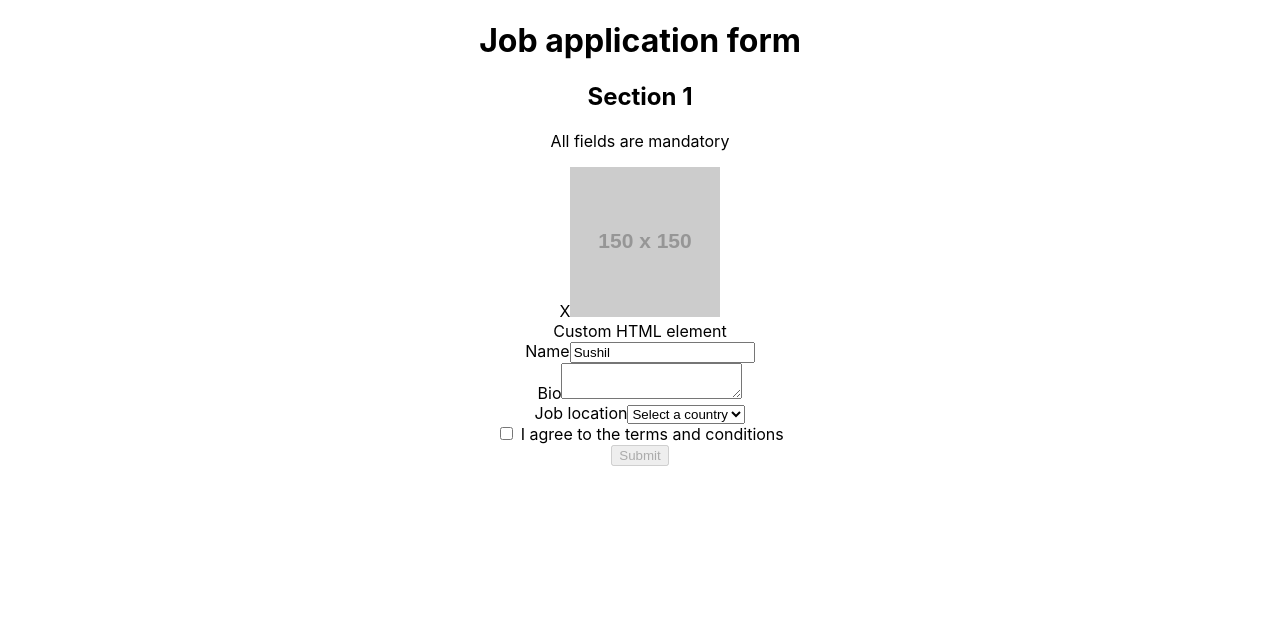
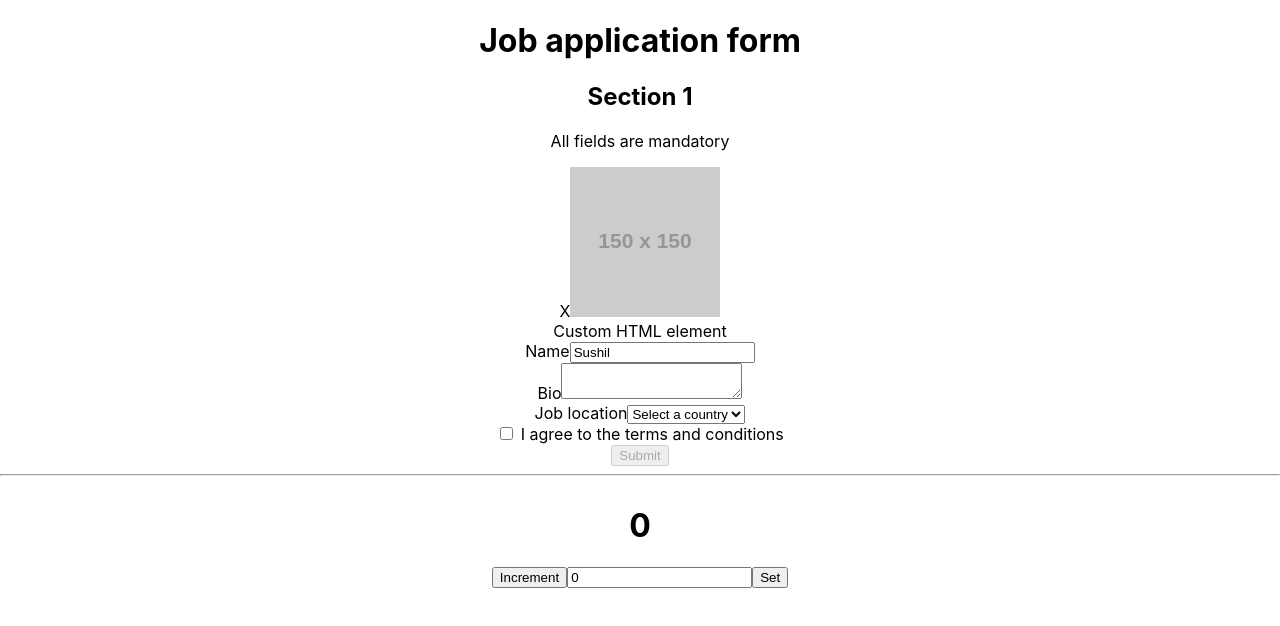
Before and after one commit to sushilparajuli/react-testing, a React (Create React App) app: page / in a window 1280 px wide. Shown: the top 626 px of the page. Built offline with nearby package versions, Linux system fonts and the light colour scheme.

Commit message:
user event implemented with library upgrade
- Also low level api pointer : pointer({keys: '[MouseLeft][Mouseright]')- which simulate left click followed by right. also  pointer({keys: '[MouseLeft>]') (>) press without releasing, pointer({keys: '[/MouseLeft]') (/) to release

```diff
--- a/package.json
+++ b/package.json
@@ -5,7 +5,7 @@
   "dependencies": {
     "@testing-library/jest-dom": "^5.16.5",
     "@testing-library/react": "^13.4.0",
-    "@testing-library/user-event": "^13.5.0",
+    "@testing-library/user-event": "^14.4.3",
     "@types/jest": "^27.5.2",
     "@types/node": "^16.18.10",
     "@types/react": "^18.0.26",
--- a/src/App.tsx
+++ b/src/App.tsx
@@ -1,11 +1,14 @@
 import React from "react";
 import { JobForm } from "./components/JobForm/JobForm";
 import "./App.css";
+import { Counter } from "./components/counter/Counter";
 
 function App() {
   return (
     <div className="App">
       <JobForm />
+      <hr />
+      <Counter />
     </div>
   );
 }
--- /dev/null
+++ b/src/components/counter/Counter.tsx
@@ -0,0 +1,19 @@
+import { useState } from "react";
+
+export const Counter = () => {
+  const [count, setCount] = useState(0);
+  const [amount, setAmount] = useState(0);
+  return (
+    <div style={{ marginTop: "30px" }}>
+      <h1>{count}</h1>
+      <button onClick={() => setCount(count + 1)}>Increment</button>
+      <input
+        type="number"
+        name="amount"
+        value={amount}
+        onChange={(e) => setAmount(parseInt(e.target.value))}
+      />
+      <button onClick={() => setCount(amount)}>Set</button>
+    </div>
+  );
+};
```
Also changed, not shown: 2 other files (tests, documents, lock files or other folders).
